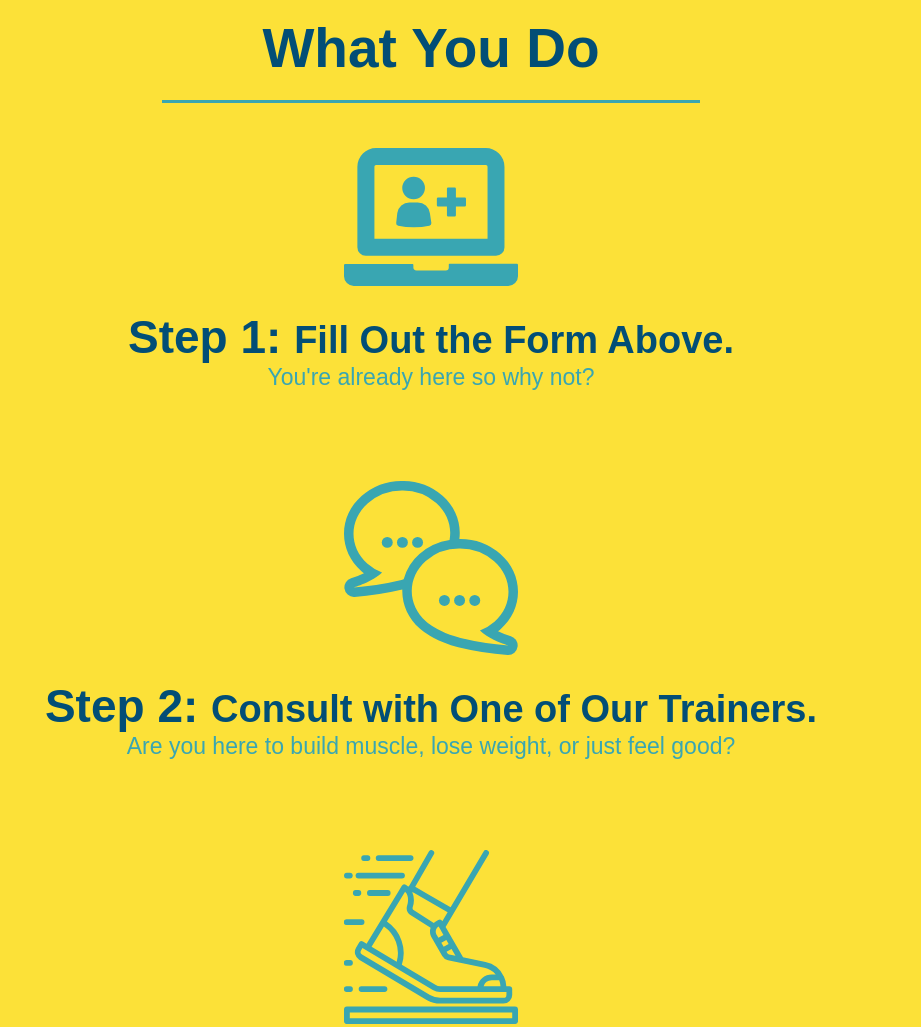
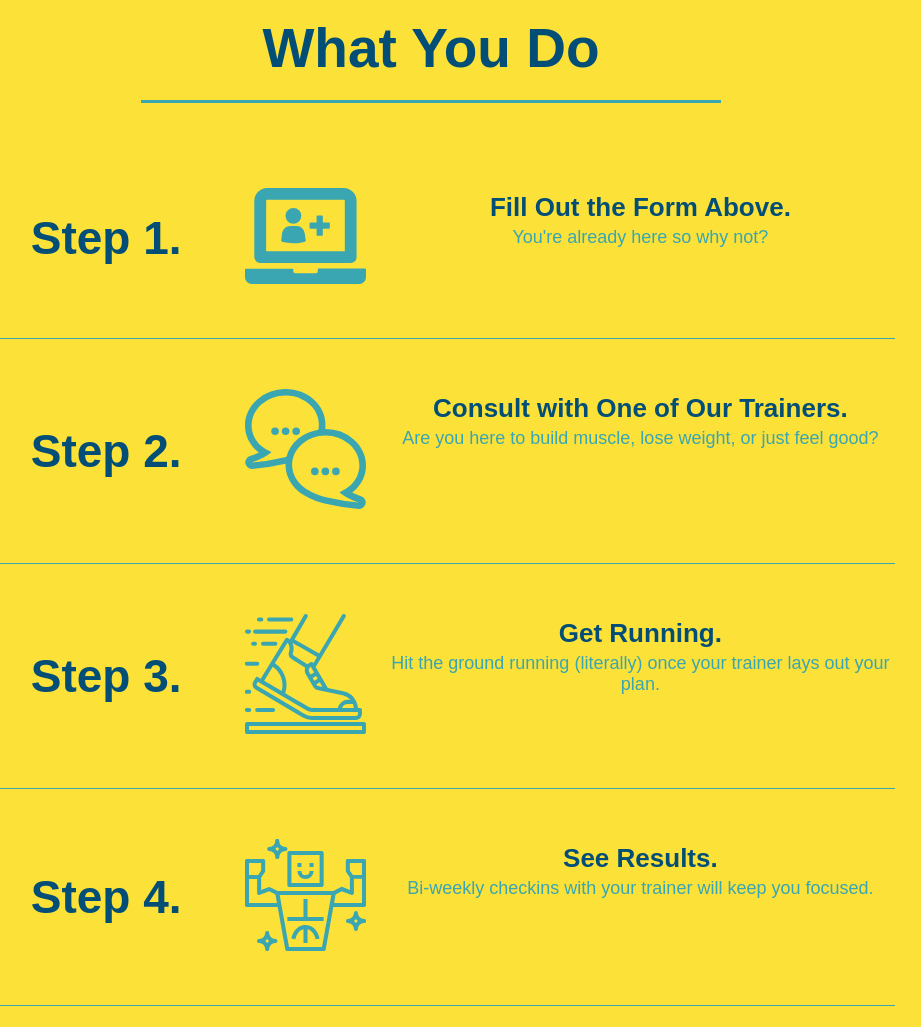
Before and after one commit to ahuber25/run-buddy, a plain HTML site: page index.html in a window 1280 px wide. Shown: the part 1140-2167 px from the top of the page, without its empty margins (209-1130 px from the left). Drawn offline with Linux system fonts and the light colour scheme.

Commit message:
flexbox changes finish

```diff
--- a/assets/style/style.css
+++ b/assets/style/style.css
@@ -107,6 +107,10 @@ section {
     margin: 5px 0 15px 0;
 }
 
+.flex-row {
+    display: flex;
+}
+
 .form-input {
     border: 1px solid #024e76;
     display: block;
@@ -149,6 +153,7 @@ section {
     width: 80%;
     font-size: 20px;
     margin: 0 auto;
+    text-align: center;
 }
 
 .steps {
@@ -172,6 +177,10 @@ section {
     padding: 0 100px 20px 100px;
     display: inline-block;
     border-bottom: 3px solid;
+    padding-bottom: 20px;
+    text-align: center;
+    margin: 0 auto 35px auto;
+    width: 50%;
 }
 
 .primary-border {
@@ -182,28 +191,52 @@ section {
     border-color: #39a6b2;
 }
 
-.steps div {
-    margin-bottom: 80px;
+.step {
+    margin: 50px auto;
+    padding-bottom: 50px;
+    width: 80%;
+    border-bottom: 1px solid #39a6b2;
+    display: flex;
+    flex-wrap: wrap;
+    align-items: center;
+    justify-content: space-between;
+  }
+
+.step h3 {
+    color: #024e76;
+    font-size: 46px;
+    flex: 1 30%;
 }
 
-.steps img {
-    width: 15%;
-    margin: 10px 0;
+.step-info {
+    flex: 2 70%;
+    display: flex;
+    justify-content: center;
+    flex-wrap: wrap;
 }
 
-.steps h3 {
-    color: #024e76;
-    font-size: 46px;
-    margin-top: 10px;
+.step-img {
+    flex: 1 12%;
+    margin-right: 20px;
 }
 
-.steps p {
-    color: #39a6b2;
-    font-size: 23px;
+.step-img img {
+    width: 100%;
 }
 
-.steps span {
-    font-size: 38px;
+.step-text {
+    flex: 12;
+}
+
+.step-text p {
+    color: #39a6b2;
+    font-size: 18px;
+}
+
+.step-text h4 {
+    font-size: 26px;
+    line-height: 1.5;
+    color: #024e76;
 }
 
 .trainers {
--- a/index.html
+++ b/index.html
@@ -56,41 +56,85 @@
         </section>
 
         <section id="what-we-do" class="intro">
+            <div class="flex-row">
             <h2 class="section-title primary-border">What We Do</h2>
+            </div>
+            <div class="flex-row">
             <p>Lorem ipsum dolor sit amet, consectetur adipiscing elit, sed do eiusmod tempor incididunt ut labore et dolore magna aliqua. Nunc faucibus a pellentesque sit amet porttitor eget dolor. Metus dictum at tempor commodo. Ut sem nulla pharetra diam sit amet nisl suscipit adipiscing. Mi proin sed libero enim sed faucibus turpis in.</p>
+            </div>
         </section>
 
         <section id="what-you-do" class="steps">
+            <div class="flex-row">
             <h2 class="section-title secondary-border">What You Do</h2>
-
-            <div>
-                <img src="./assets/images/step-1.svg" alt="" />
-                <h3>Step 1: <span>Fill Out the Form Above.</span></h3>
-                <p>You're already here so why not?</p>
             </div>
 
             <div>
-                <img src="./assets/images/step-2.svg" alt="" />
-                <h3>Step 2: <span>Consult with One of Our Trainers.</span></h3>
-                <p>Are you here to build muscle, lose weight, or just feel good?</p>
+                <div class="step">
+                    <h3>Step 1.</h3>
+                    <div class="step-info">
+                        <div class="step-img">
+                            <img src="./assets/images/step-1.svg" alt="" />
+                        </div>
+                        <div class="step-text">
+                            <h4>Fill Out the Form Above.</h4>
+                            <p>You're already here so why not?</p>
+                        </div>
+                    </div>
+                </div>
             </div>
 
             <div>
-                <img src="./assets/images/step-3.svg" alt="" />
-                <h3>Step 3: <span>Get Running.</span></h3>
-                <p>Hit the ground running (literally) once your trainer lays out your plan.</p>
+                <div class="step">
+                    <h3>Step 2.</h3>
+                    <div class="step-info">
+                        <div class="step-img">
+                            <img src="./assets/images/step-2.svg" alt="" />
+                        </div>
+                        <div class="step-text">
+                            <h4>Consult with One of Our Trainers.</h4>
+                            <p>Are you here to build muscle, lose weight, or just feel good?</p>
+                        </div>
+                    </div>
+                </div>
             </div>
 
             <div>
-                <img src="./assets/images/step-4.svg" alt="" />
-                <h3>Step 4: <span>See Results.</span></h3>
-                <p>Bi-weekly checkins with your trainer will keep you focused.</p>
+                <div class="step">
+                    <h3>Step 3.</h3>
+                    <div class="step-info">
+                        <div class="step-img">
+                            <img src="./assets/images/step-3.svg" alt="" />
+                        </div>
+                        <div class="step-text">
+                            <h4>Get Running.</h4>
+                            <p>Hit the ground running (literally) once your trainer lays out your plan.</p>
+                        </div>
+                    </div>
+                </div>
+            </div>
+
+            <div>
+                <div class="step">
+                    <h3>Step 4.</h3>
+                    <div class="step-info">
+                        <div class="step-img">
+                            <img src="./assets/images/step-4.svg" alt="" />
+                        </div>
+                        <div class="step-text">
+                            <h4>See Results.</h4>
+                            <p>Bi-weekly checkins with your trainer will keep you focused.</p>
+                        </div>
+                    </div>
+                </div>
             </div>
 
         </section>
 
         <section id="your-trainers" class="trainers">
+            <div class="flex-row">
             <h2 class="section-title primary-border">Meet The Trainers</h2>
+            </div>
             <article class="trainer">
                 <img src="./assets/images/trainer-1.jpg" alt="Arron Stephens in his workout clothes, ready to pump iron" />
                 <div' class="trainer-bio text-left">
@@ -126,7 +170,9 @@
         </section>
 
         <section id="reach-out" class="contact">
+            <div class="flex-row">
             <h2 class="section-title secondary-border">Reach Out</h2>
+            </div>
             <div class="contact-info">
                 <iframe src="https://www.google.com/maps/embed?pb=!1m18!1m12!1m3!1d3052.921491174387!2d-74.55094278465705!3d40.07716328414498!2m3!1f0!2f0!3f0!3m2!1i1024!2i768!4f13.1!3m3!1m2!1s0x89c1687f9b18524b%3A0xa0bb9dffad88c365!2s4%20Lawrence%20Dr%2C%20Cream%20Ridge%2C%20NJ%2008514!5e0!3m2!1sen!2sus!4v1651492816529!5m2!1sen!2sus" width="600" height="450" style="border:0;" allowfullscreen="" loading="lazy" referrerpolicy="no-referrer-when-downgrade"></iframe>
                 <div class="contact-form">
```
